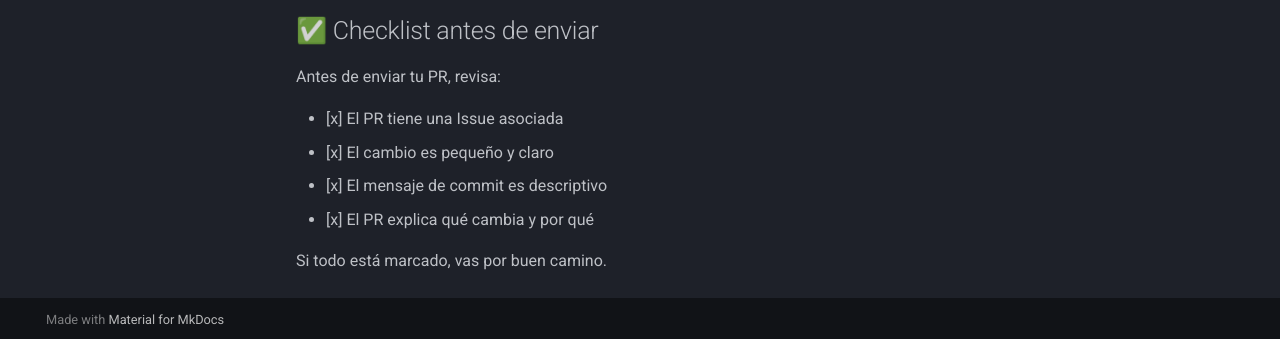
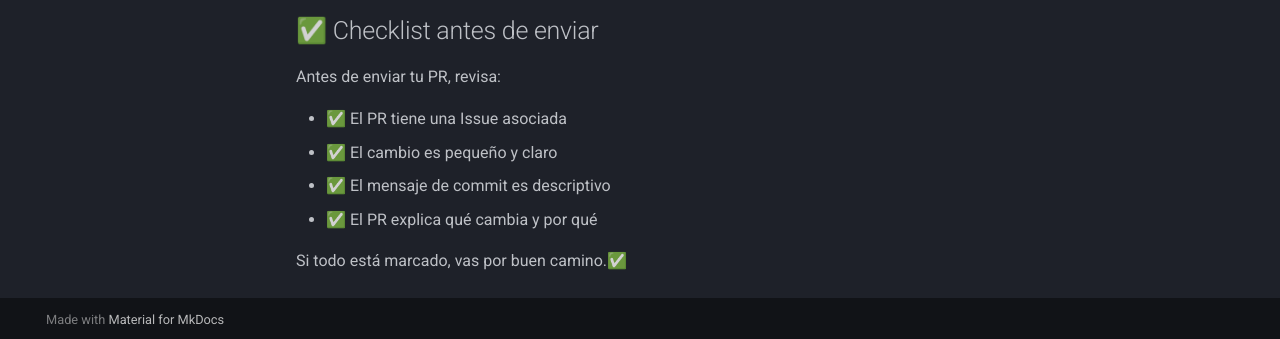
Before and after one commit to lanedu-org/LANEDU-Labs, an MkDocs documentation site: the page built from docs/onboarding/how-to-create-a-pr.md, in a window 1280 px wide and 900 px high, scrolled down 2546 px. Shown: the part 558-897 px from the top of the window. Built offline with MkDocs 1.6.1 and Material for MkDocs 9.7.7, drawn with Linux system fonts in a browser that asks for light colours.

Commit message:
docs:contenido para pr

```diff
--- a/docs/onboarding/how-to-create-a-pr.md
+++ b/docs/onboarding/how-to-create-a-pr.md
@@ -136,9 +136,9 @@ Evita estos errores frecuentes:
 
 Antes de enviar tu PR, revisa:
 
-- [x] El PR tiene una Issue asociada
-- [x] El cambio es pequeño y claro
-- [x] El mensaje de commit es descriptivo
-- [x] El PR explica qué cambia y por qué
+- ✅ El PR tiene una Issue asociada
+- ✅ El cambio es pequeño y claro
+- ✅ El mensaje de commit es descriptivo
+- ✅ El PR explica qué cambia y por qué
 
-Si todo está marcado, vas por buen camino.
+Si todo está marcado, vas por buen camino.✅
```
